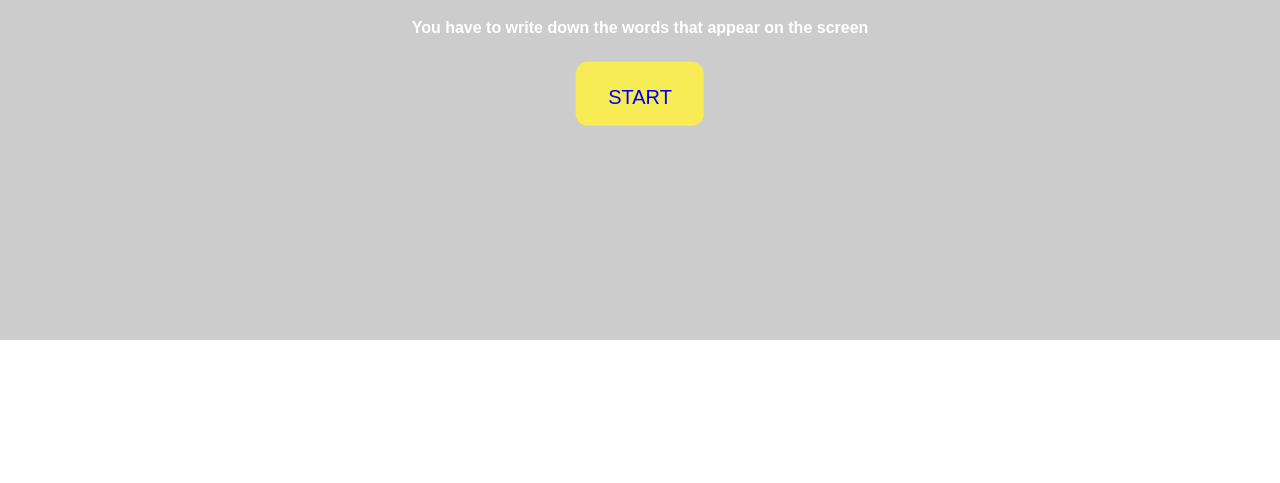
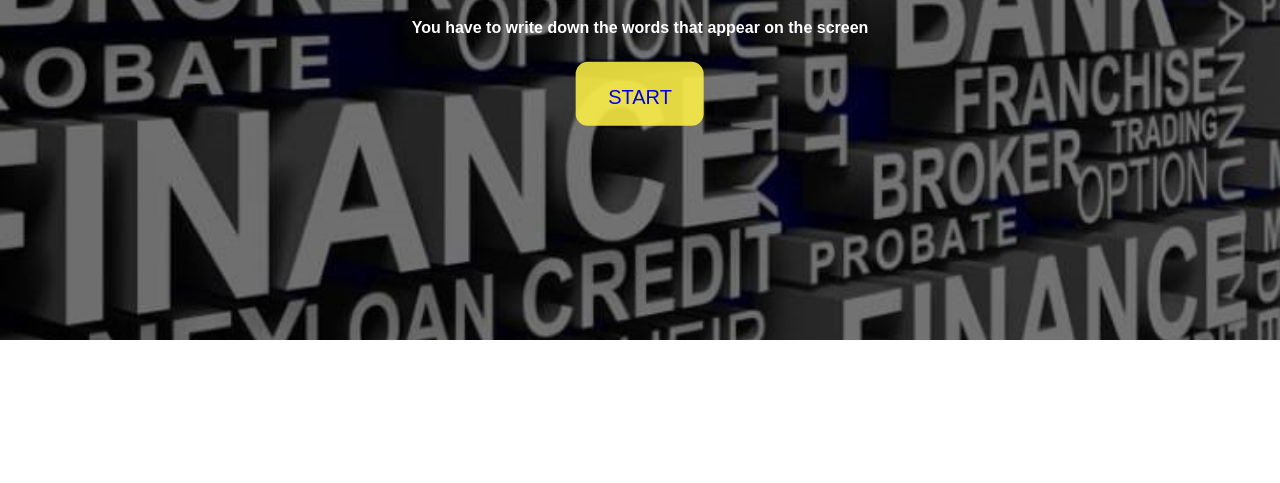
Before and after one commit to lamiawael/Game-, a plain HTML site: page index.html in a window 1280 px wide. Shown: the part 317-800 px from the top of the page. Drawn offline with Linux system fonts and the light colour scheme.

Commit message:
Update proj.css

```diff
--- a/proj.css
+++ b/proj.css
@@ -7,7 +7,7 @@ body {
  color: rgba(253, 241, 69, 0.877) ;
   }
   .hero-image {
-    background-image: url("/new.html/IMAGE.jpeg");
+    background-image: url("IMAGE.jpeg");
     background-color: #cccccc;
     height: 657px;
     background-position: center;
```
